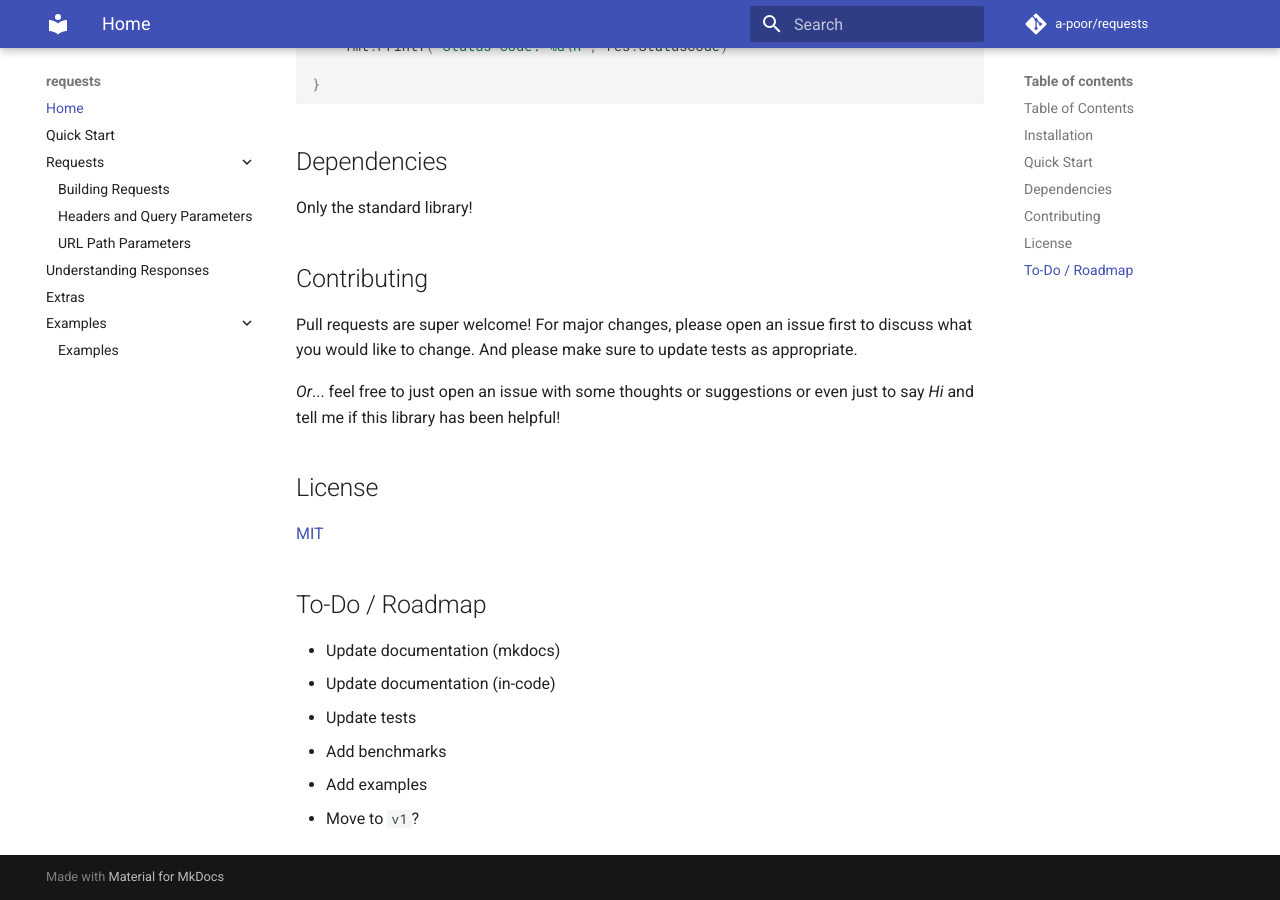
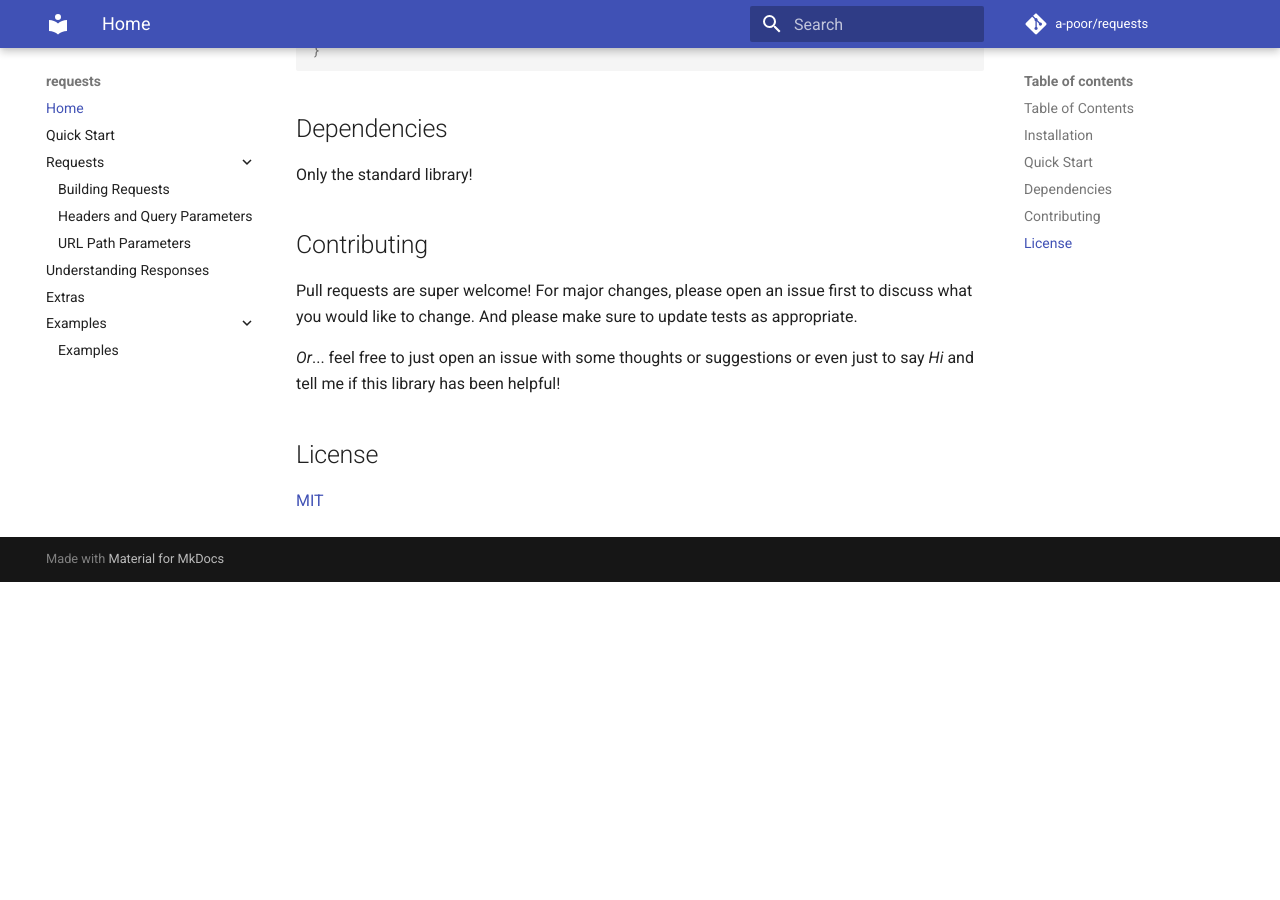
Before and after one commit to a-poor/requests, an MkDocs documentation site: the page built from docs/index.md, in a window 1280 px wide and 900 px high, scrolled down 1333 px. Built offline with MkDocs 1.6.1 and Material for MkDocs 9.7.7, drawn with Linux system fonts in a browser that asks for light colours; comment, search, counter and statistics services are not loaded; after the commit the page ends 1915 px from its top, so only the background shows below that.

Commit message:
Update index.md

```diff
--- a/docs/index.md
+++ b/docs/index.md
@@ -24,7 +24,6 @@ This library is inspired by the Python Requests library. I wrote it for myself i
 * [Dependencies](#dependencies)
 * [Contributing](#contributing)
 * [License](#license)
-* [To-Do / Roadmap](#to-do-roadmap)
 
 ## Installation
 
@@ -75,12 +74,3 @@ _Or_... feel free to just open an issue with some thoughts or suggestions or eve
 ## License
 
 [MIT](./LICENSE)
-
-## To-Do / Roadmap
-
-* Update documentation (mkdocs)
-* Update documentation (in-code)
-* Update tests
-* Add benchmarks
-* Add examples
-* Move to `v1`?
```
